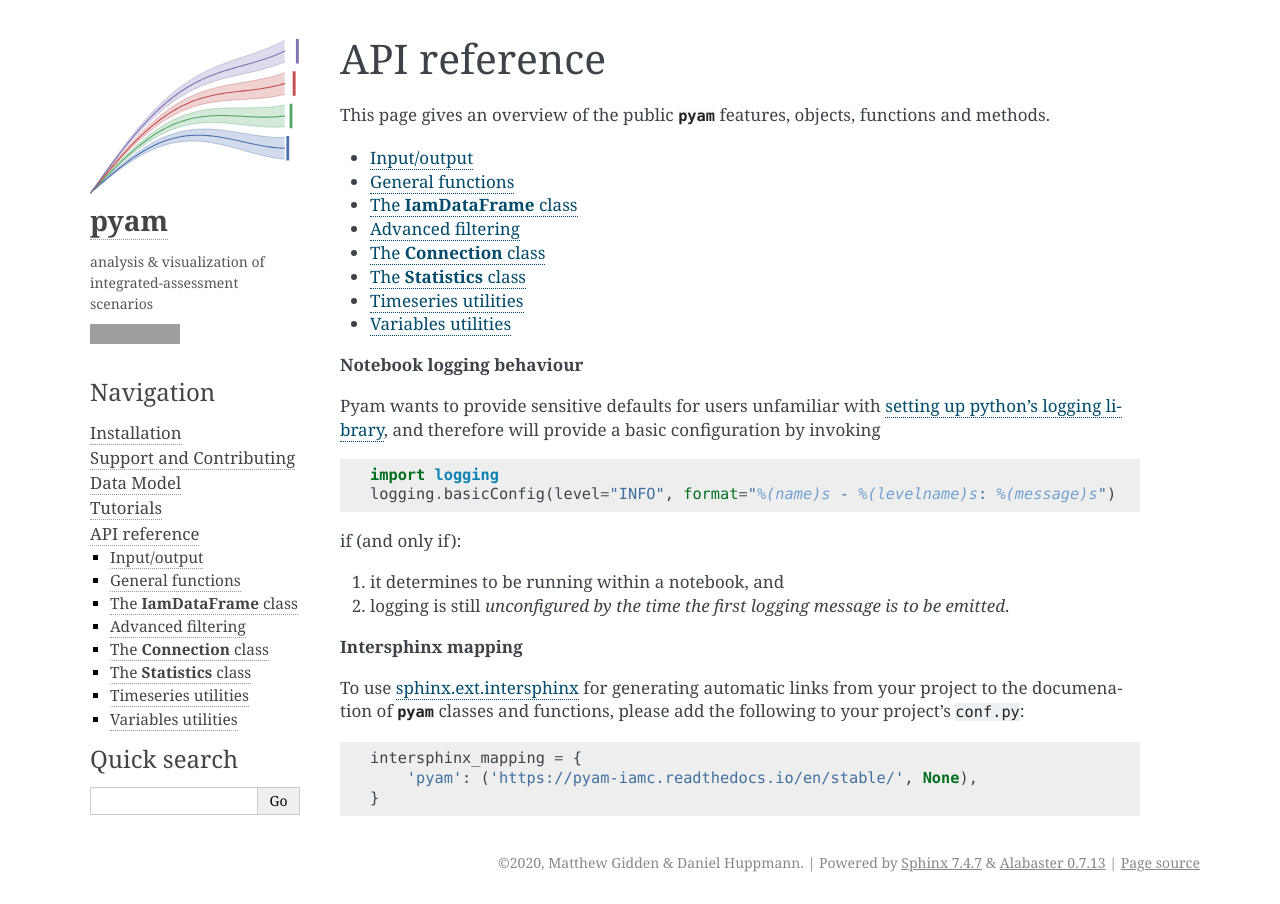
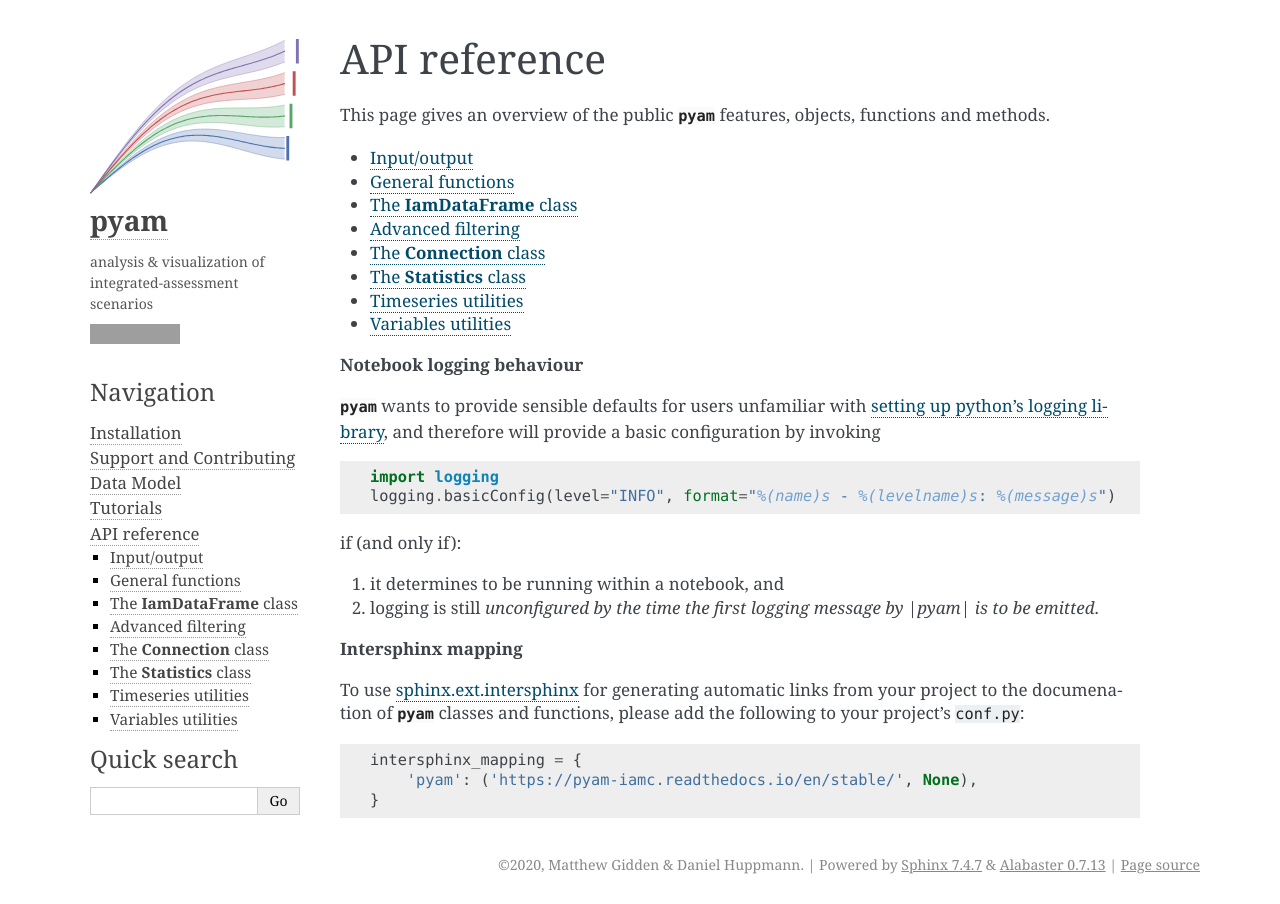
Before and after one commit to IAMconsortium/pyam, a Sphinx documentation site: the page built from doc/source/api.rst, in a window 1280 px wide. Built offline with Sphinx 7.4.7, drawn with Linux system fonts in a browser that asks for light colours; pages that are not in the unit, such as notebooks, are missing from menus; grey boxes are pictures that could not be loaded.

Commit message:
doc.api: Incorporate suggestions

```diff
--- a/doc/source/api.rst
+++ b/doc/source/api.rst
@@ -21,7 +21,7 @@ and methods.
 
 **Notebook logging behaviour**
 
-Pyam wants to provide sensitive defaults for users unfamiliar with
+|pyam| wants to provide sensible defaults for users unfamiliar with
 `setting up python's logging library <https://realpython.com/python-logging/#basic-configurations>`_,
 and therefore will provide a basic configuration by invoking
 
@@ -33,7 +33,7 @@ and therefore will provide a basic configuration by invoking
 if (and only if):
 
 1. it determines to be running within a notebook, and
-2. logging is still *unconfigured by the time the first logging message is to be emitted*.
+2. logging is still *unconfigured by the time the first logging message by |pyam| is to be emitted*.
 
 **Intersphinx mapping**
 
```
